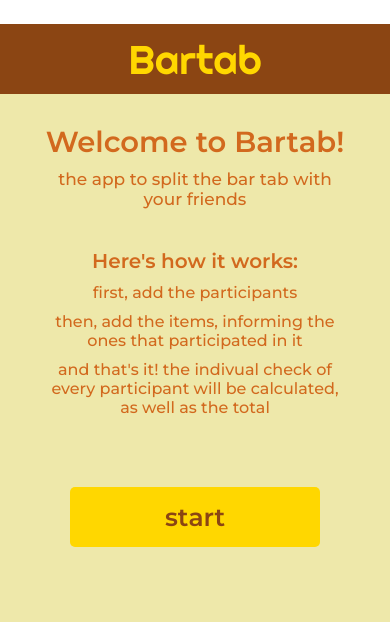
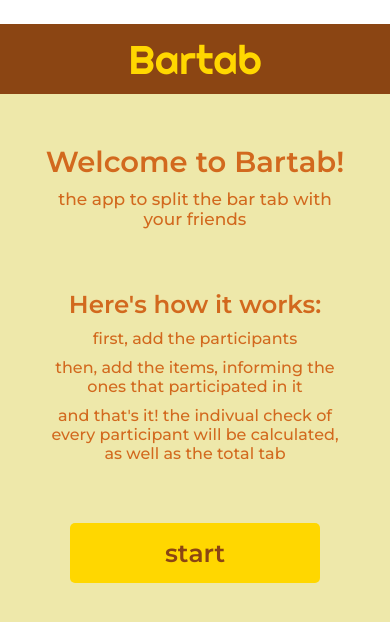
Before and after one commit to NikolasRR/bartab_react_native, a React Native app: screen /Home in a window 390 px wide. Shown: the top 622 px of the page. Built offline with nearby package versions, Linux system fonts and the light colour scheme.

Commit message:
home screen style fix

```diff
--- a/src/screens/Home.js
+++ b/src/screens/Home.js
@@ -8,10 +8,10 @@ export default function Home({ navigation }) {
         <Text style={textStyles(17, 'Montserrat-medium').welcome}>the app to split the bar tab with your friends</Text>
       </View>
       <View style={styles.textBox}>
-        <Text style={textStyles(20, 'Montserrat').welcome}>Here's how it works:</Text>
+        <Text style={textStyles(24.5, 'Montserrat').welcome}>Here's how it works:</Text>
         <Text style={textStyles(16, 'Montserrat-medium').welcome}>first, add the participants</Text>
         <Text style={textStyles(16, 'Montserrat-medium').welcome}>then, add the items, informing the ones that participated in it</Text>
-      <Text style={textStyles(16, 'Montserrat-medium').welcome}>and that's it! the indivual check of every participant will be calculated, as well as the total</Text>
+      <Text style={textStyles(16, 'Montserrat-medium').welcome}>and that's it! the indivual check of every participant will be calculated, as well as the total tab</Text>
       </View>
       <TouchableOpacity style={styles.button} onPress={() => navigation.navigate("AddParticipants")}>
         <Text style={styles.buttonText}>start</Text>
@@ -28,7 +28,7 @@ const styles = StyleSheet.create({
     justifyContent: 'flex-start',
   },
   textBox: {
-    marginTop: 30
+    marginTop: 50
   },
   button: {
     backgroundColor: '#ffd700',
@@ -37,7 +37,7 @@ const styles = StyleSheet.create({
     justifyContent: 'center',
     alignItems: 'center',
     borderRadius: 5,
-    marginTop: 60
+    marginTop: 50
   },
   buttonText: {
     color: '#8b4513',
```
